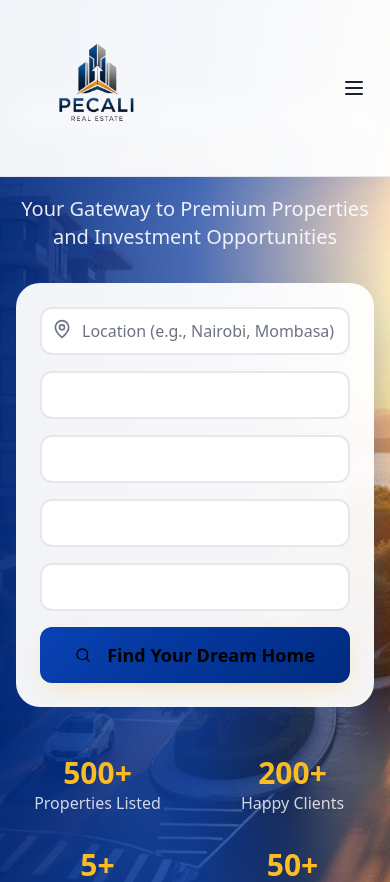
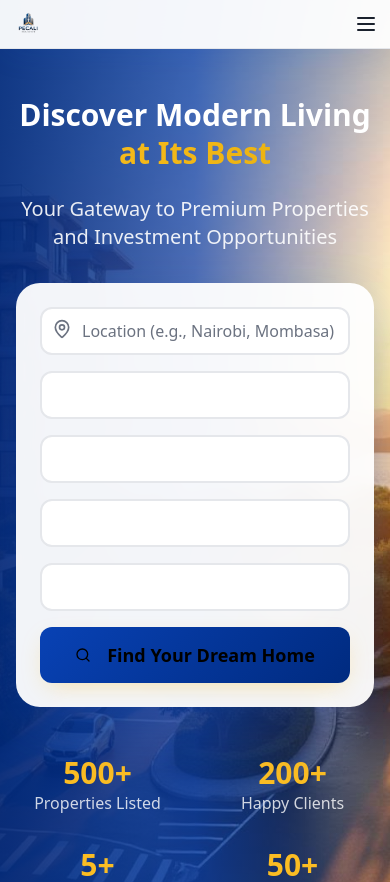
Before and after one commit to Bildad0/pecali-prime-property-1, a React (Vite) app: page / in a window 390 px wide. Shown: the top 882 px of the page. Built offline with nearby package versions, Linux system fonts and the light colour scheme.

Commit message:
updated navbar for clear view on mobile devices

```diff
--- a/src/components/Navbar.tsx
+++ b/src/components/Navbar.tsx
@@ -18,15 +18,15 @@ const Navbar = () => {
 
   return (
     <nav className="fixed top-0 left-0 right-0 z-50 bg-background/95 backdrop-blur-md border-b border-border shadow-card">
-      <div className="container mx-auto px-4">
+      <div className="container mx-auto px-2">
         {/* Top bar with contact info */}
-        <div className="hidden md:flex items-center justify-between py-2 text-sm border-b border-border/50">
-          <div className="flex items-center space-x-6 text-muted-foreground">
-            <div className="flex items-center space-x-2">
+        <div className="hidden md:flex items-center justify-between py-1 text-sm border-b border-border/50">
+          <div className="flex items-center space-x-4 text-muted-foreground">
+            <div className="flex items-center space-x-1">
               <Phone className="h-4 w-4" />
               <span>+254 758 174718</span>
             </div>
-            <div className="flex items-center space-x-2">
+            <div className="flex items-center space-x-1">
               <Mail className="h-4 w-4" />
               <span>info@pecali.co.ke</span>
             </div>
@@ -37,21 +37,25 @@ const Navbar = () => {
         </div>
 
         {/* Main navigation */}
-        <div className="flex items-center justify-between py-2">
+        <div className="flex items-center justify-between py-1">
           {/* Logo */}
-            <img
-              src={logo}
-              alt="PECALI Real Estate"
-              className="h-40 w-auto hover:scale-105 transition-transform duration-200"
-            />
+          <img
+            src={logo}
+            alt="PECALI Real Estate"
+            className="
+              h-10 w-auto hover:scale-105 transition-transform duration-200
+              md:h-32
+              p-0 m-0
+            "
+          />
 
           {/* Desktop Navigation */}
-          <div className="hidden md:flex items-center space-x-8">
+          <div className="hidden md:flex items-center space-x-4">
             {navItems.map((item) => (
               <a
                 key={item.label}
                 href={item.href}
-                className="text-foreground hover:text-primary transition-colors duration-200 font-medium"
+                className="text-foreground hover:text-primary transition-colors duration-200 font-medium px-1"
               >
                 {item.label}
               </a>
@@ -60,7 +64,7 @@ const Navbar = () => {
 
           {/* CTA Button */}
           <div className="hidden md:block">
-            <Button className="bg-gradient-primary hover:bg-gradient-luxury shadow-gold">
+            <Button className="bg-gradient-primary hover:bg-gradient-luxury shadow-gold px-3 py-1">
               Get Started
             </Button>
           </div>
@@ -68,7 +72,7 @@ const Navbar = () => {
           {/* Mobile menu button */}
           <button
             onClick={() => setIsOpen(!isOpen)}
-            className="md:hidden p-2 text-foreground hover:text-primary transition-colors"
+            className="md:hidden p-1 text-foreground hover:text-primary transition-colors"
           >
             {isOpen ? <X className="h-6 w-6" /> : <Menu className="h-6 w-6" />}
           </button>
@@ -77,20 +81,20 @@ const Navbar = () => {
         {/* Mobile Navigation */}
         <div className={cn(
           "md:hidden overflow-hidden transition-all duration-300 ease-in-out",
-          isOpen ? "max-h-96 pb-4" : "max-h-0"
+          isOpen ? "max-h-96 pb-2" : "max-h-0"
         )}>
-          <div className="space-y-4 pt-4 border-t border-border">
+          <div className="space-y-2 pt-2 border-t border-border">
             {navItems.map((item) => (
               <a
                 key={item.label}
                 href={item.href}
-                className="block text-foreground hover:text-primary transition-colors duration-200 font-medium"
+                className="block text-foreground hover:text-primary transition-colors duration-200 font-medium px-1"
                 onClick={() => setIsOpen(false)}
               >
                 {item.label}
               </a>
             ))}
-            <Button className="w-full bg-gradient-primary hover:bg-gradient-luxury shadow-gold mt-4">
+            <Button className="w-full bg-gradient-primary hover:bg-gradient-luxury shadow-gold mt-2 px-3 py-1">
               Get Started
             </Button>
           </div>
```
